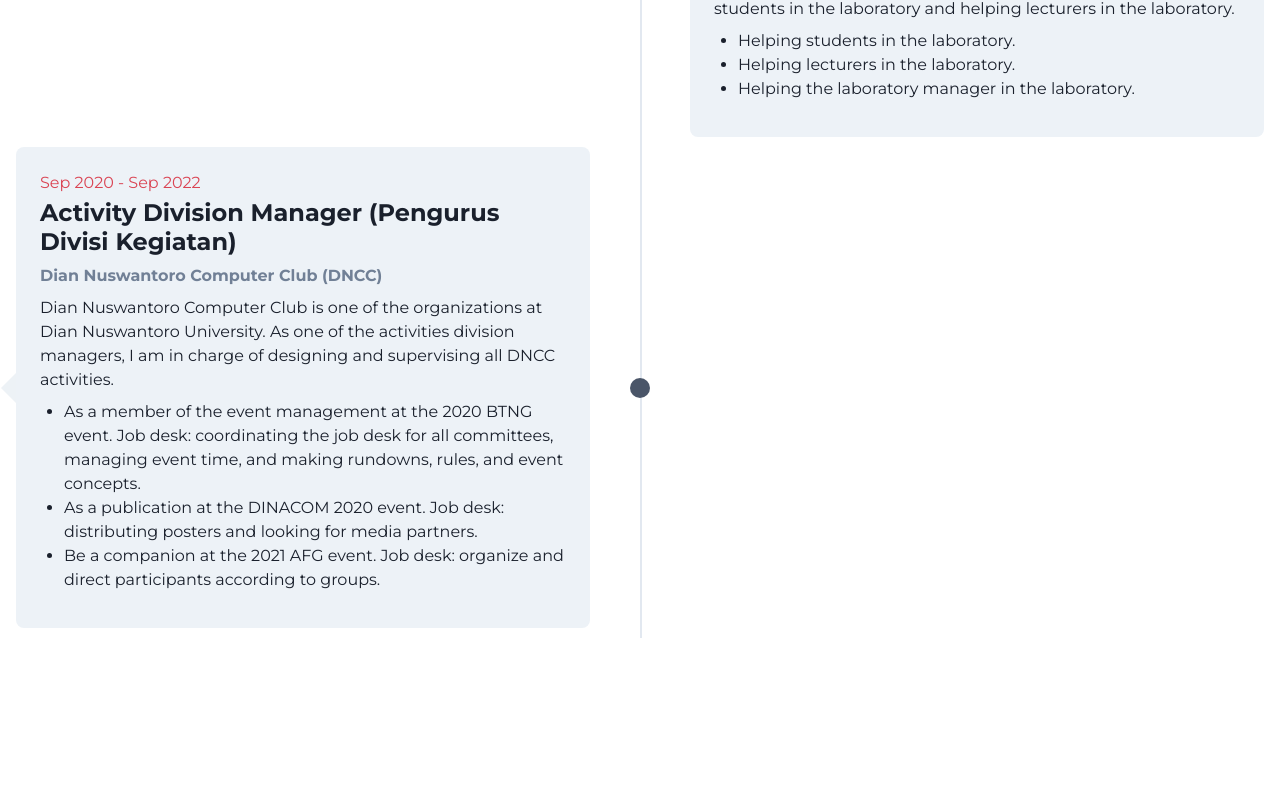
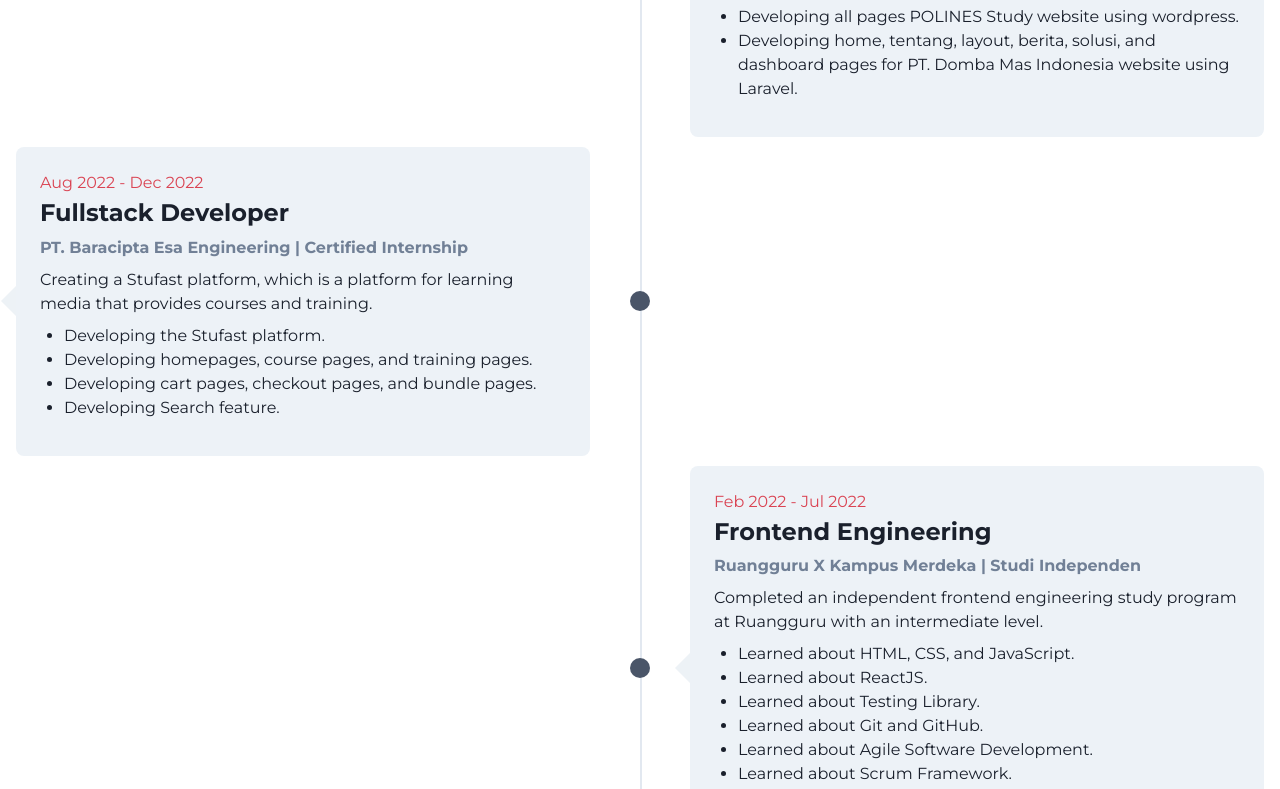
Before and after one commit to rikzanfernanda/portfolio-website, a React (Create React App) app: page / in a window 1280 px wide. Shown: the part 1788-2577 px from the top of the page. Built offline with nearby package versions, Linux system fonts and the light colour scheme.

Commit message:
add list of experiences

```diff
--- a/src/constants/experiences.js
+++ b/src/constants/experiences.js
@@ -1,4 +1,54 @@
 const experiences = [
+    {
+        id: 5,
+        title: 'Fullstack Developer',
+        company: 'Visionic Indonesia | Fulltime',
+        description: 'Be a part of the Visionic Indonesia team as a fullstack developer with developing a web-based application.',
+        date: {
+            start: 'Apr 2023',
+            end: 'Present'
+        },
+        activities: [
+            'Developing all pages POLINES Study website using wordpress.',
+            'Developing home, tentang, layout, berita, solusi, and dashboard pages for PT. Domba Mas Indonesia website using Laravel.',
+        ]
+    },
+    {
+        id: 4,
+        title: 'Fullstack Developer',
+        company: 'PT. Baracipta Esa Engineering | Certified Internship',
+        description: 'Creating a Stufast platform, which is a platform for learning media that provides courses and training.',
+        date: {
+            start: 'Aug 2022',
+            end: 'Dec 2022'
+        },
+        activities: [
+            'Developing the Stufast platform.',
+            'Developing homepages, course pages, and training pages.',
+            'Developing cart pages, checkout pages, and bundle pages.',
+            'Developing Search feature.',
+        ]
+    },
+    {
+        id: 3,
+        title: 'Frontend Engineering',
+        company: 'Ruangguru X Kampus Merdeka | Studi Independen',
+        description: 'Completed an independent frontend engineering study program at Ruangguru with an intermediate level.',
+        date: {
+            start: 'Feb 2022',
+            end: 'Jul 2022'
+        },
+        activities: [
+            'Learned about HTML, CSS, and JavaScript.',
+            'Learned about ReactJS.',
+            'Learned about Testing Library.',
+            'Learned about Git and GitHub.',
+            'Learned about Agile Software Development.',
+            'Learned about Scrum Framework.',
+            'Learned about Public Speaking.',
+            'Doing a final project.'
+        ]
+    },
     {
         id: 2,
         title: 'Laboratory Assistant',
```
